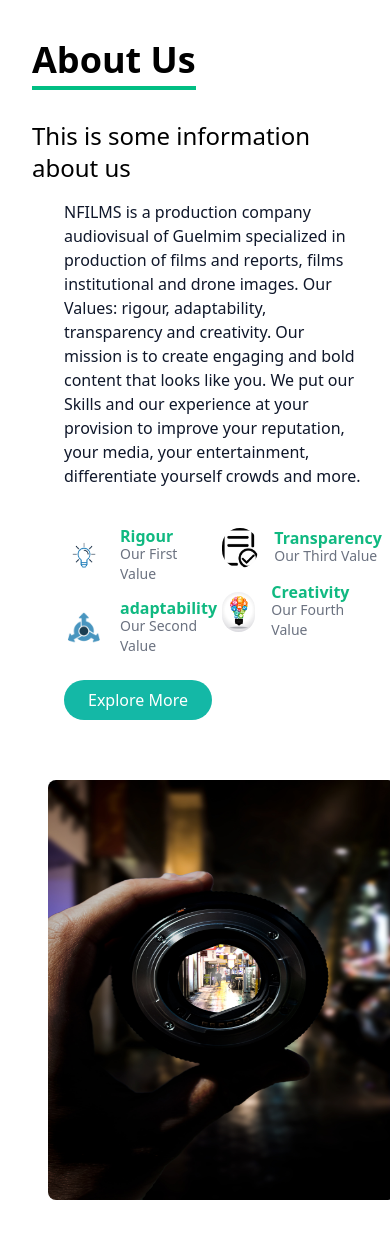
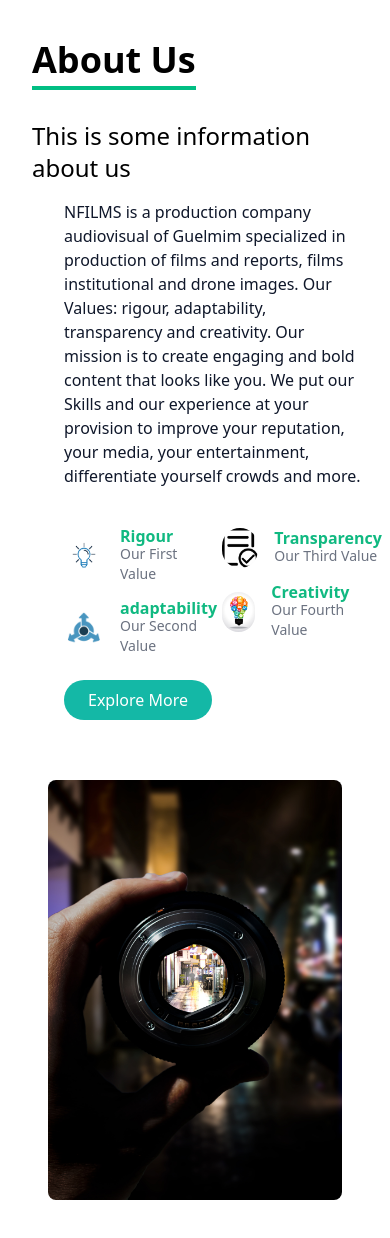
Before and after one commit to zoo-gha/n-films-portfolio, a Next.js app: page / in a window 390 px wide. Shown: the top 1238 px of the page. Built offline with nearby package versions, Linux system fonts and the light colour scheme.

Commit message:
update the section about

```diff
--- a/components/About.tsx
+++ b/components/About.tsx
@@ -65,7 +65,7 @@ export default function About() {
                     </div>
 
     </div>*/}
-                    <div className="w-[380px] h-[420px] bg-transparent cursor-pointer group perspertive px-4">
+                    <div className="sm:[300px] md:w-[350px] lg:w-[380px] h-[420px] bg-transparent cursor-pointer group perspertive px-4">
                         <div className="relative preserve-3d group-hover:my-rotate-y-180 w-full h-full duration-1000">
                             <div className="absolute backface-hidden w-full h-full">
                                 <img src="/a6.jpg" className="w-full h-full rounded-lg" />
@@ -75,7 +75,13 @@ export default function About() {
                                     <h1 className="text-xl text-emerald-600">NOUREDDINE AGHARAS</h1>
                                     <p className="my-2 text-md text-gray-800">Manager</p>
                                     <p className="text-md text-gray-700">
-                                    Lorem ipsum dolor sit amet consectetur. Commodo volutpat nulla penatibus nisl odio a. Cursus pretium lobortis urna amet eu quam. Convallis lorem odio sem at morbi aliquam lorem faucibus. Metus rhoncus fringilla egestas et nec donec.
+                                        Target? Means of dissemination? Expected reaction
+                                        ? These are all questions that we are asking ourselves.
+                                        Let's pose to make your film the most unique
+                                        possible. We accompany you from A to Z
+                                        to offer your users content
+                                        Quality audiovisual adapted to your
+                                        communication.
                                     </p>
                                     <div className="flex gap-3 px-6 py-2 text-white rounded-full absolute -bottom-20 delay-500 duration-1000 group-hover:bottom-20 scale-0 group-hover:scale-125">
                                     <div className="flex flex-cols gap-6 text-xl">
--- a/components/Testimonials.tsx
+++ b/components/Testimonials.tsx
@@ -49,6 +49,7 @@ const testimonials_data = [
         img : '/pic3.jpg'
     }
 ];
+
 
 import React, { useEffect, useState } from "react";
 import Slider from "react-slick";
@@ -107,7 +108,7 @@ export default function Testimonials() {
                 }
             },
         ],
-        afterChange: current => {
+        afterChange: (current : any) => {
             setProgress( 100/ ( testimonials_data.length - slideToShow + 1) * ( current + 1 ));
         }
     }
```
